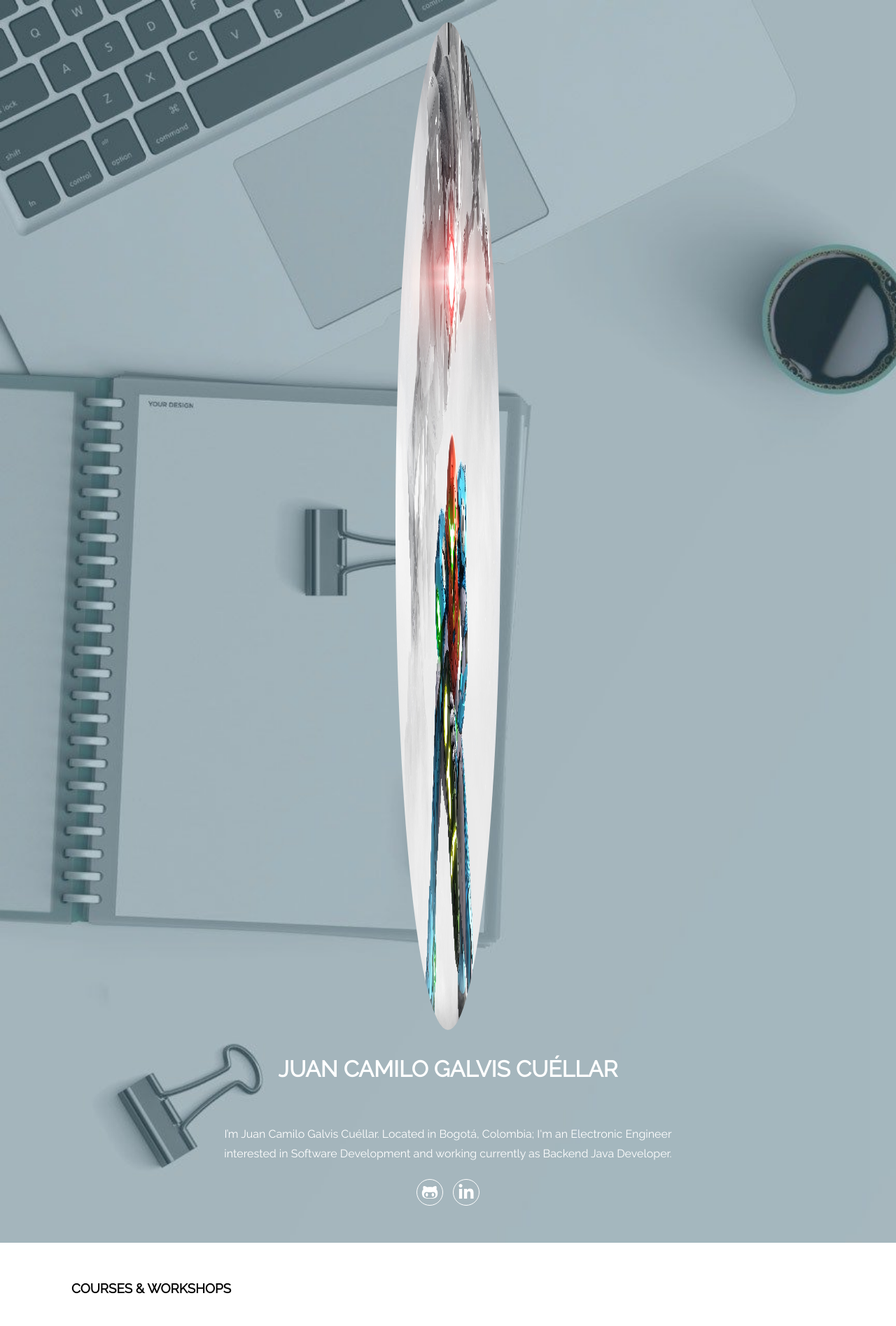
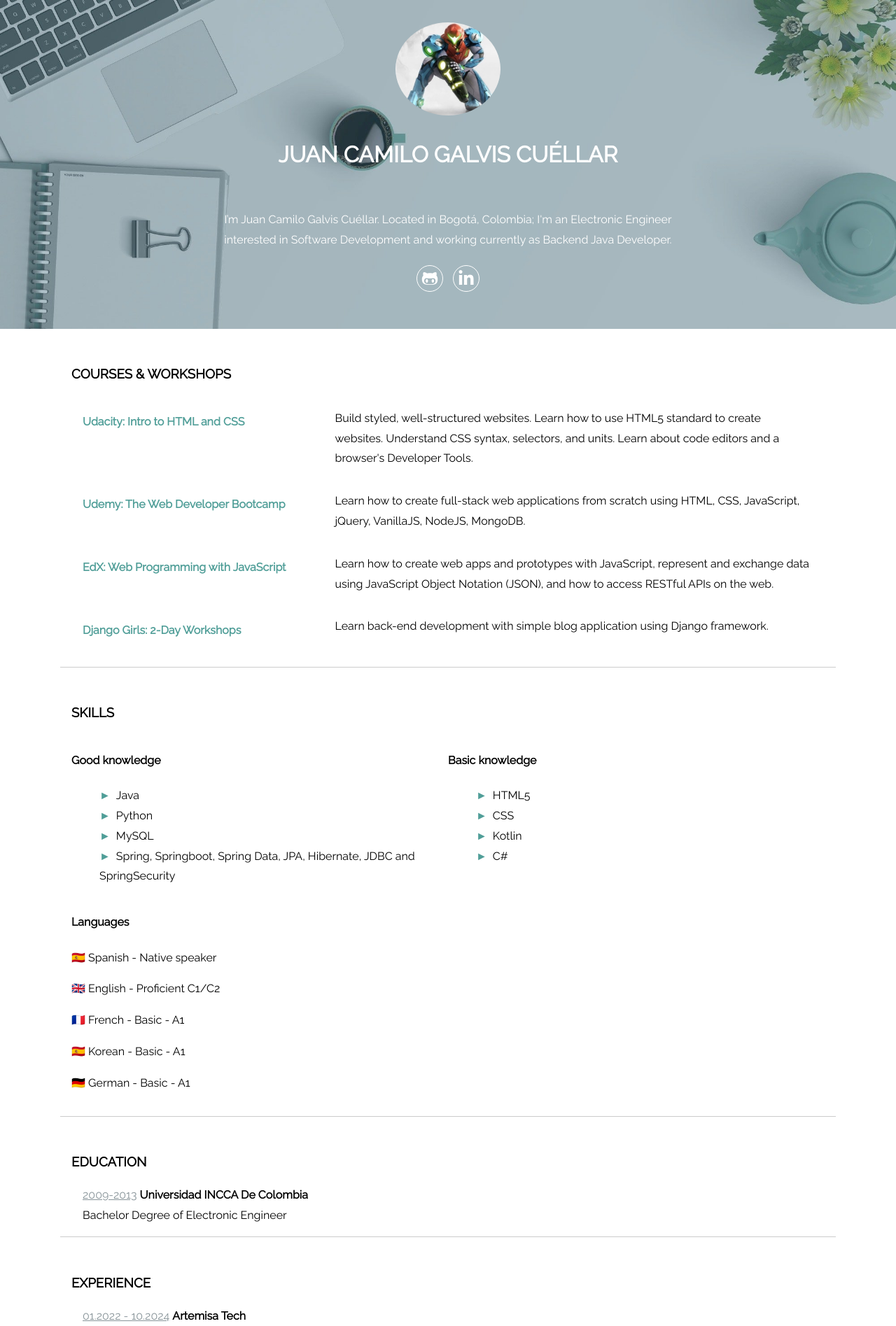
Before and after one commit to galvisjuanc/galvisjuanc.github.io, a Jekyll site: the page index.html, which Jekyll copies as it is, in a window 1280 px wide. Shown: the top 1895 px of the page at 70% size. Built offline with Jekyll 4.4.1, drawn with Linux system fonts in a browser that asks for light colours; nearby versions of some CDN libraries.

Commit message:
Update avatar.jpg

```diff
--- a/index.html
+++ b/index.html
@@ -14,7 +14,7 @@
 <body>
 <header>
     <div>
-        <img src="./img/avatar.jpg" width="1920" height="1440" alt=""/>
+        <img src="./img/avatar.jpg" alt=""/>
     </div>
     <h1>Juan Camilo Galvis Cuéllar</h1>
     <section>
```
Also changed, not shown: img/avatar.jpg.
